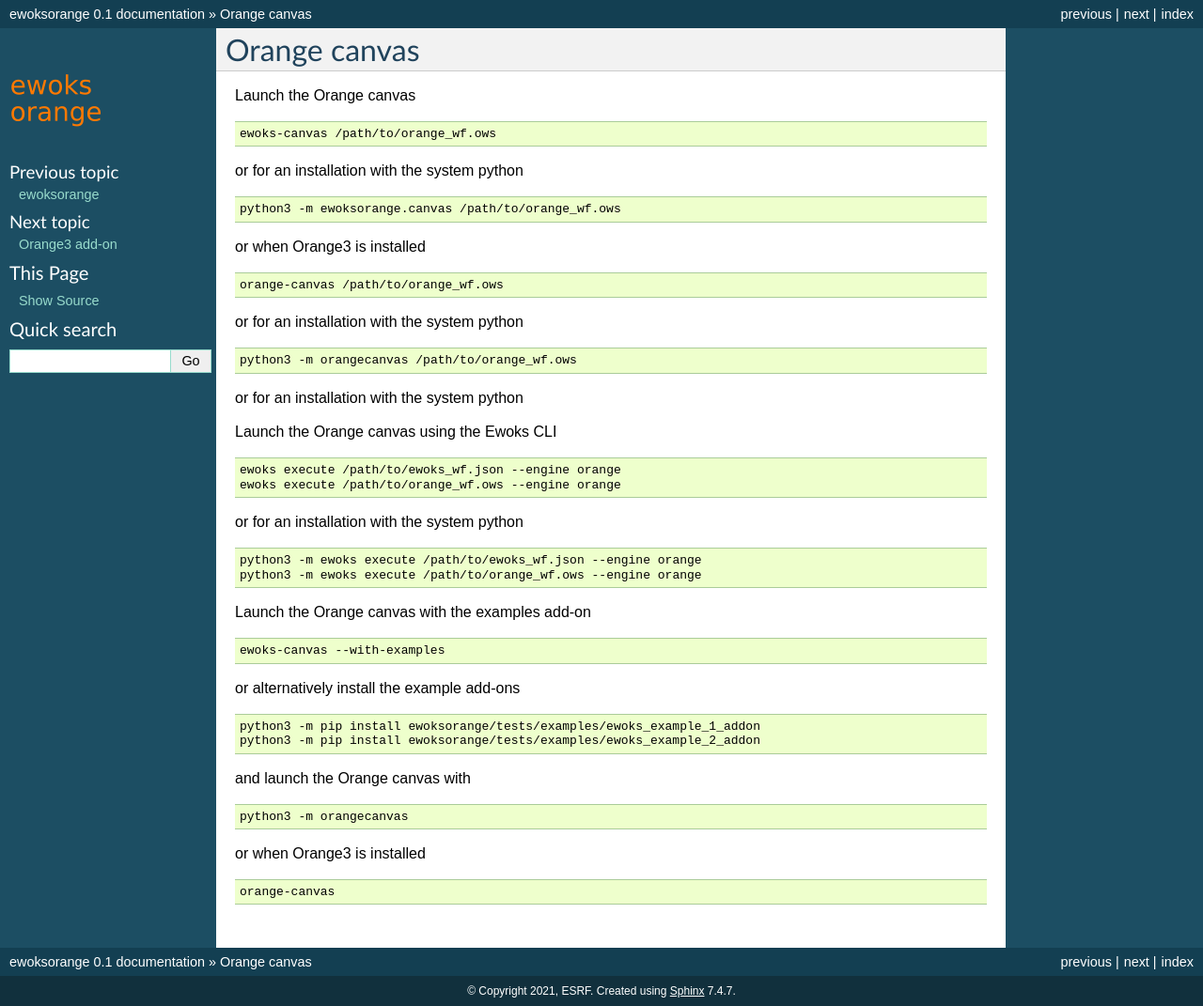
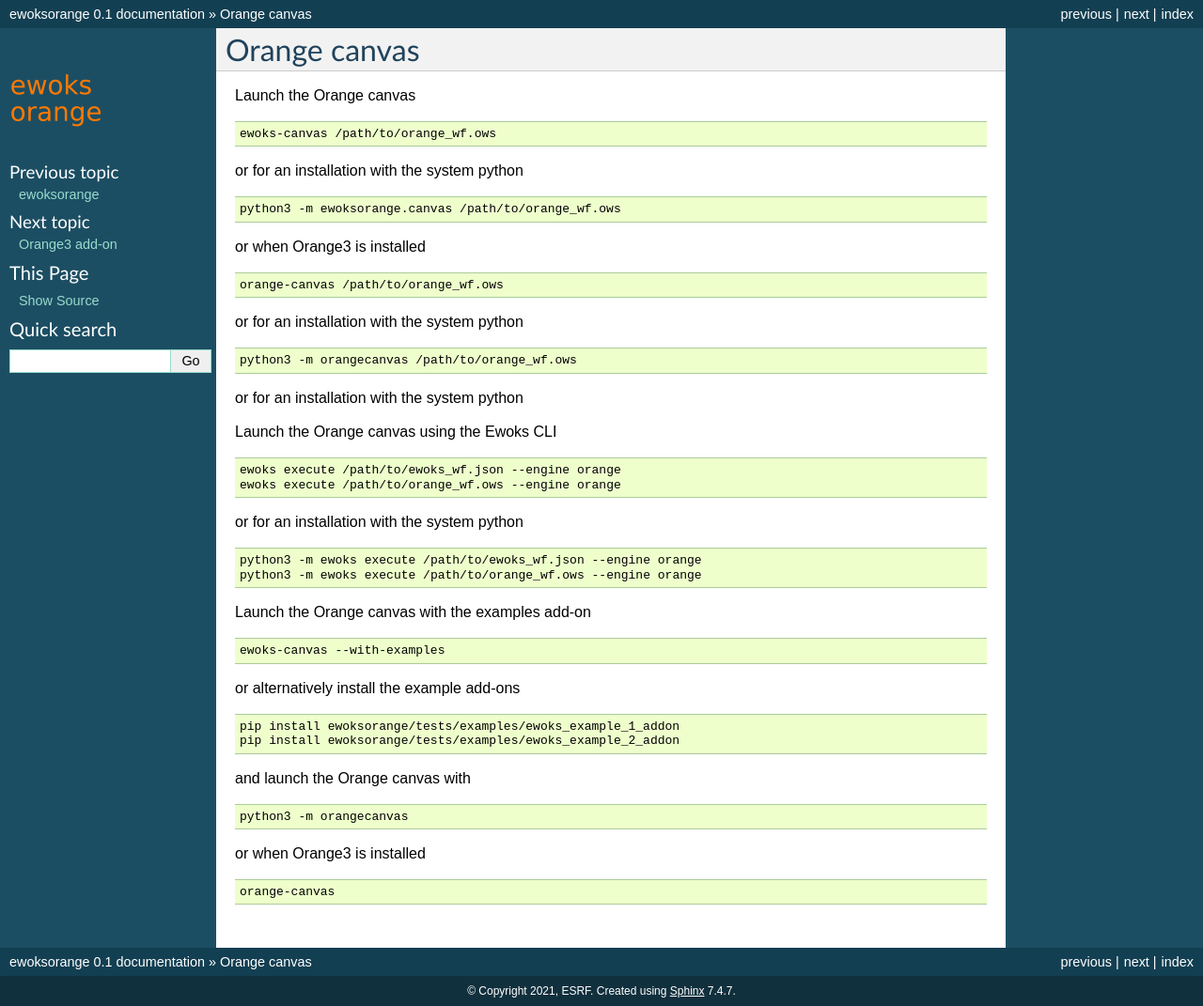
Before and after one commit to ewoks-kit/ewoksorange, a Sphinx documentation site: the page built from doc/canvas.rst, in a window 1280 px wide. Shown: the whole page at 94% size. Built offline with Sphinx 7.4.7, drawn with Linux system fonts in a browser that asks for light colours.

Commit message:
docs: simplify pip and pytest

```diff
--- a/doc/canvas.rst
+++ b/doc/canvas.rst
@@ -51,8 +51,8 @@
 
 .. code-block:: bash
 
-    python3 -m pip install ewoksorange/tests/examples/ewoks_example_1_addon
-    python3 -m pip install ewoksorange/tests/examples/ewoks_example_2_addon
+    pip install ewoksorange/tests/examples/ewoks_example_1_addon
+    pip install ewoksorange/tests/examples/ewoks_example_2_addon
 
 and launch the Orange canvas with
 
--- a/doc/index.rst
+++ b/doc/index.rst
@@ -17,7 +17,7 @@
 
 .. code:: bash
 
-    python3 -m pip install ewoksorange[orange]
+    pip install ewoksorange[orange]
 
 Launch to graphical interface
 
@@ -29,8 +29,8 @@
 
 .. code:: bash
 
-    python3 -m pip install ewoksorange[test]
-    python3 -m pytest --pyargs ewoksorange.tests
+    pip install ewoksorange[test]
+    pytest --pyargs ewoksorange.tests
 
 Documentation
 -------------
```
Also changed, not shown: README.md (+12 -12 lines), 1 other file.
